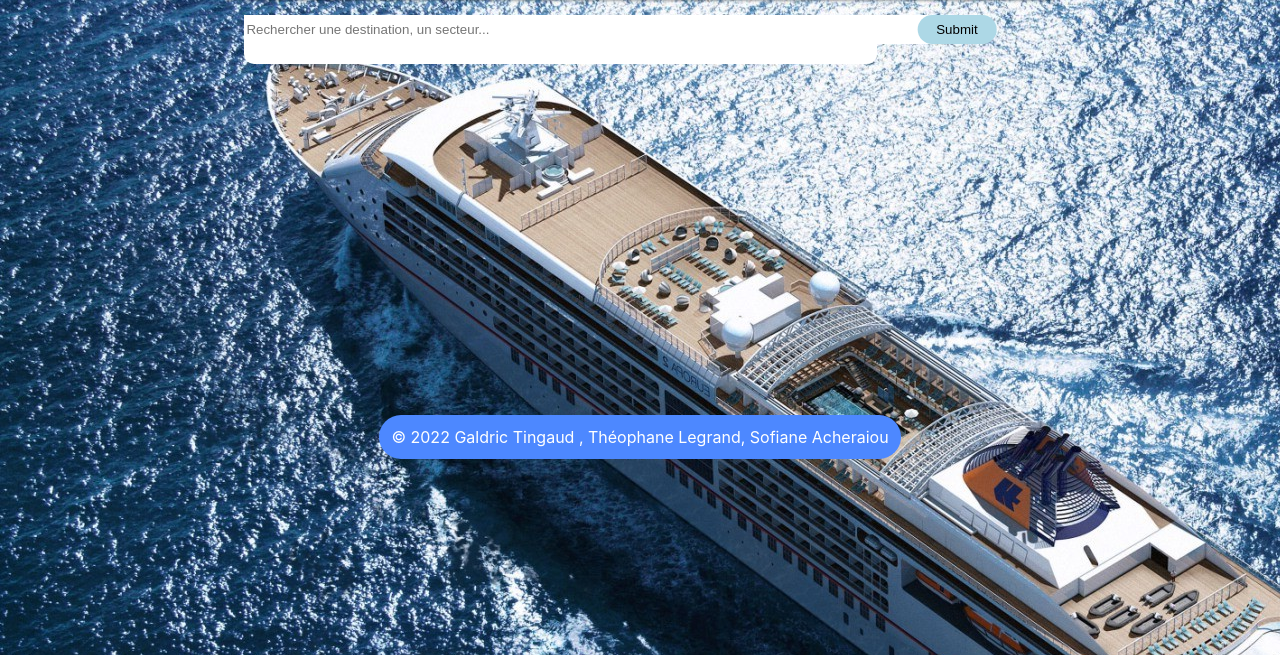
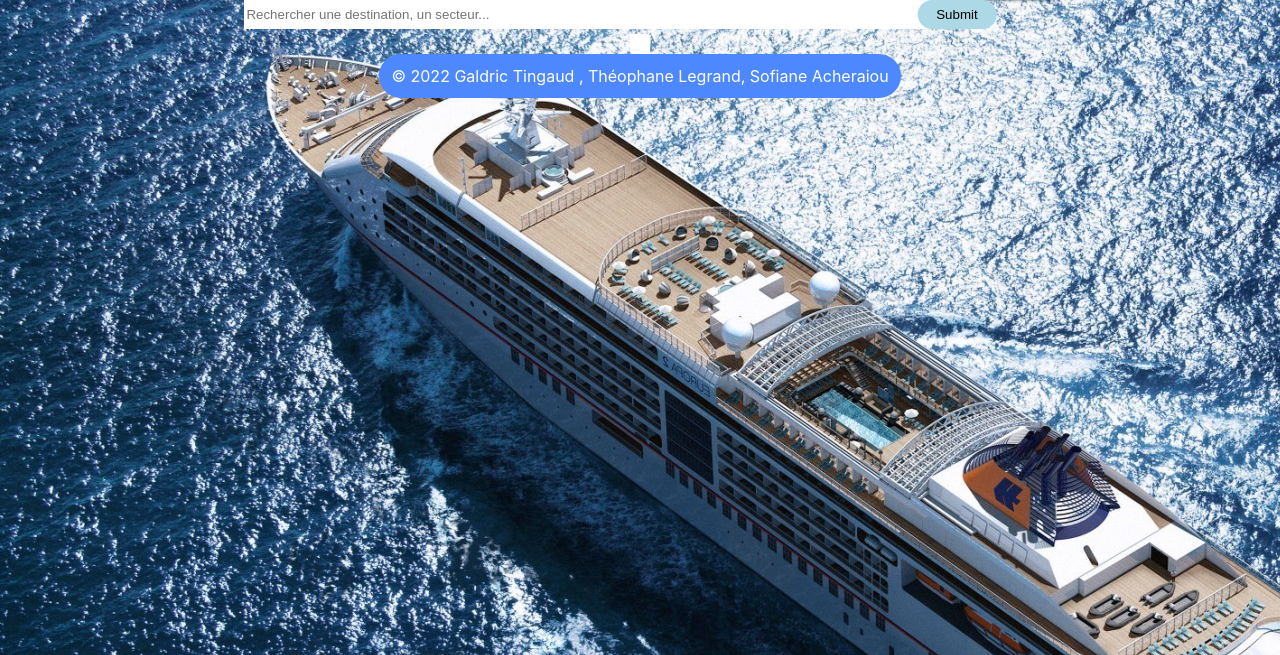
Before and after one commit to spaghefoo/Jalon2, a PHP site: page /index.php?action=destinations in a window 1280 px wide. Shown: the part 68-723 px from the top of the page. Run offline with PHP 8.4, Linux system fonts and the light colour scheme; data that the repository does not hold is empty.

Commit message:
j'ai changé un peu le design de la page reservation 	modified:   CSS/destinations.css 	modified:   vue/vueDestination.php

```diff
--- a/CSS/destinations.css
+++ b/CSS/destinations.css
@@ -18,33 +18,22 @@
     transform: translateX(-50%);
 }
 
+
 #elements
 {
-    padding-top: 10px;
-    padding-bottom: 10px;
-    background-color: white;
-    color: #111111;
-    border-radius: 10px;
-    float:left;
-    width:80%;
-    text-align:left;
-    margin-bottom:2px;
-    border-top-left-radius: 0;
-    border-top-right-radius: 0;
-    border-bottom-left-radius: 10px;
-    border-bottom-left-radius: 10px;
-}
-
-.autocomplete
-{
-    margin-top:15px;
-    height:50vh;
+    background-color:white;
+    margin-bottom: 5px;
 }
 
 .suggestion
 {
     padding:8px;
+}
 
+table
+{
+    border-radius: 2px;
+    padding:10px;
 }
 
 li
@@ -52,3 +41,15 @@
     list-style: none;
     font-weight: bold; /* permet de rendre le texte gras */
 }
+
+tr:nth-child(even)
+{
+    background-color:#ededed;
+}
+
+thead
+{
+    background-color:#956a95 !important;
+    color:white !important;
+    font-weight: bold !important;
+}
--- a/vue/vueDestination.php
+++ b/vue/vueDestination.php
@@ -12,9 +12,9 @@
             <!--- sofiane - formulaire de recherche à faire plus tard psk j'ai la flemme et pas le tps la -->
             <form autocomplete="off" id="truc" action="?action=destinations" method="POST">
                 <div class="autocomplete" id="auto">
-                    <input type='text' name='desti' placeholder="Rechercher une destination, un secteur..." />
+                    <input type='text' name='desti' class="destination" placeholder="Rechercher une destination, un secteur..." />
                     <input type='submit' />
-                    <div id="elements">
+                    <div id="elements" class='destination' class="test">
 
                     </div>
                 </div>
@@ -27,7 +27,7 @@
             ?>
             <thead>
                 <tr>
-                    <td>Numéro de la traversée</td>
+                    <td>Numéro</td>
                     <td>Date</td>
                     <td>Heure</td>
                     <td>Distance(Miles marins)</td>
```
